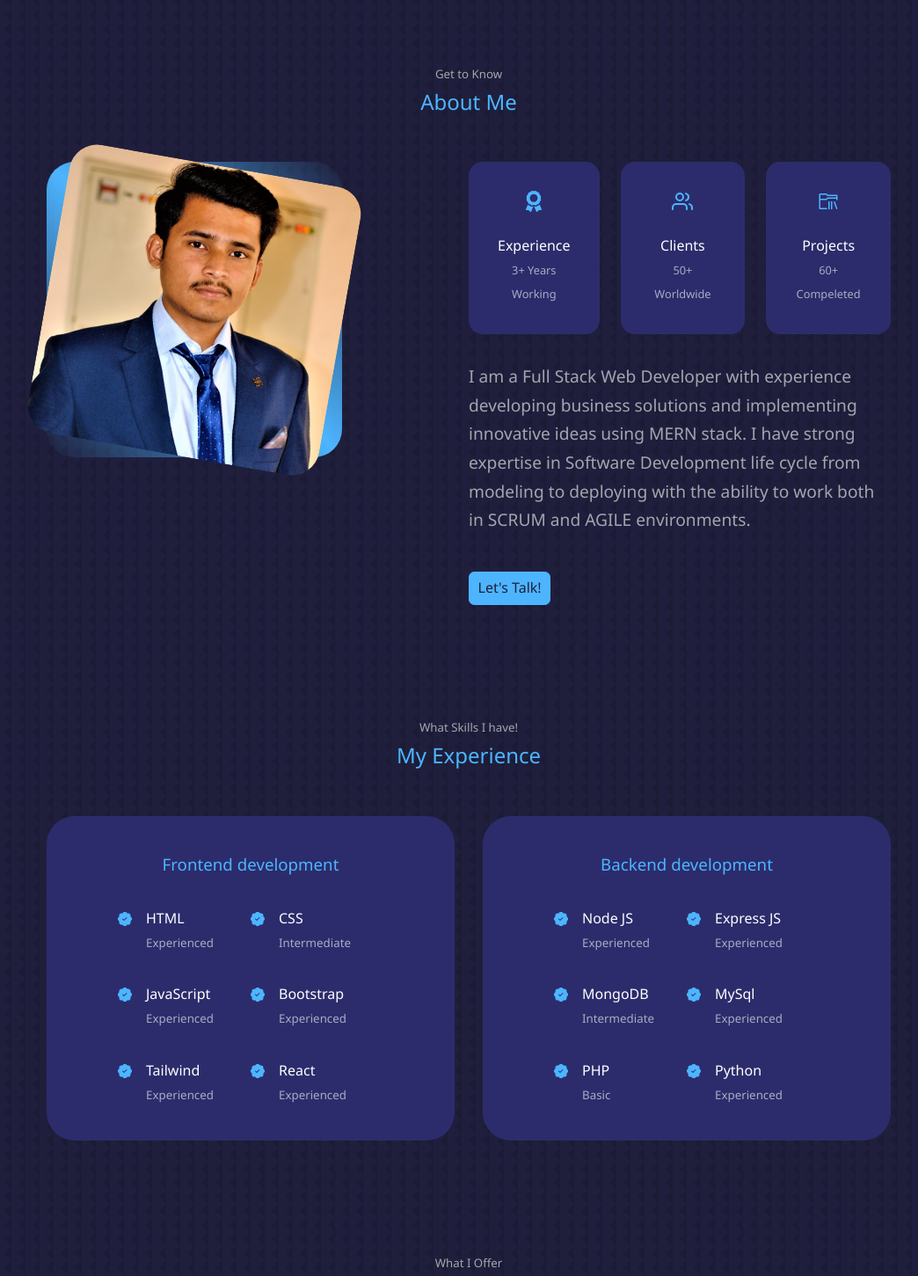
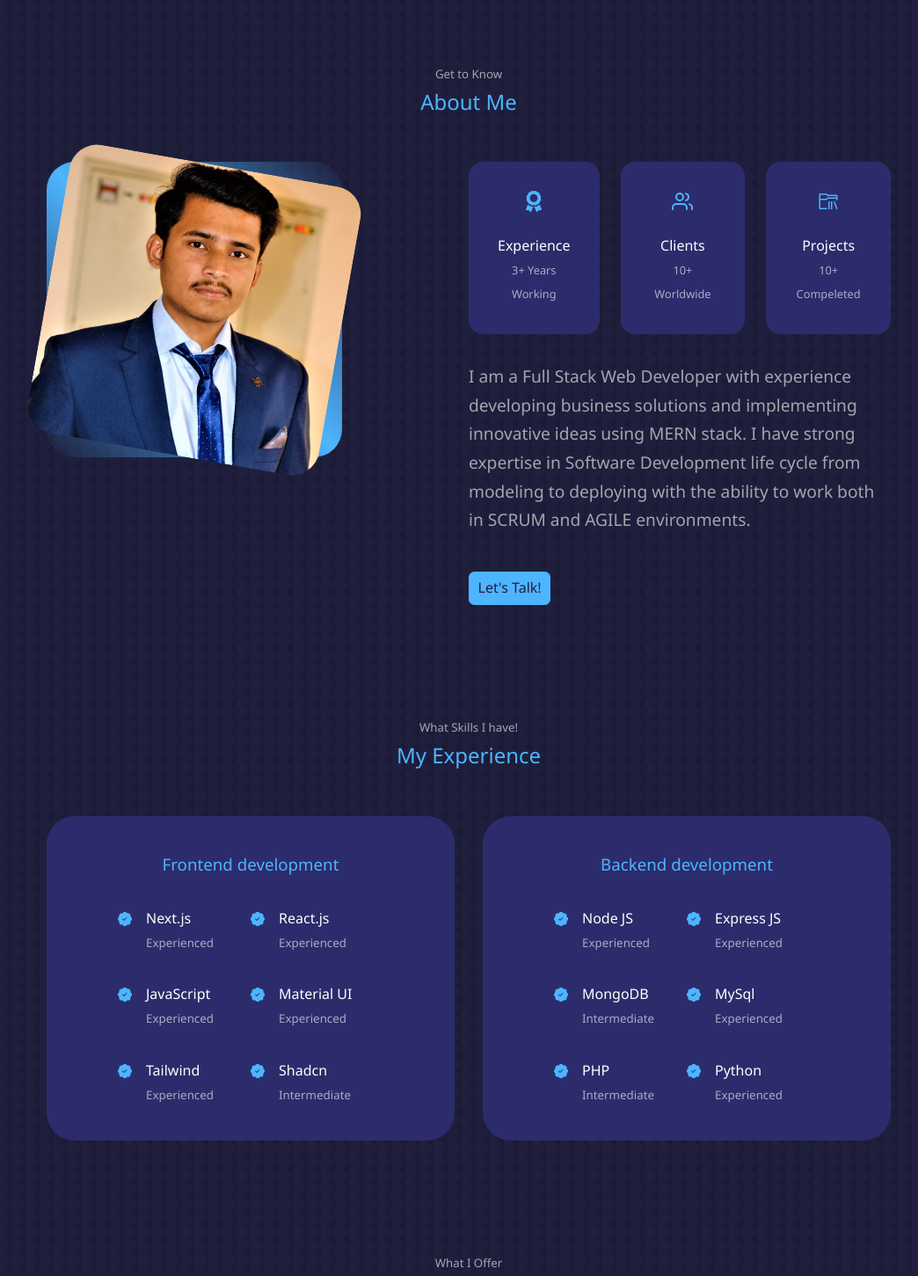
Before and after one commit to myameen123/MyPortfolio, a React (Create React App) app: page / in a window 1280 px wide. Shown: the part 855-2306 px from the top of the page at 88% size, without its empty margins (107-1151 px from the left). Built offline with nearby package versions, Linux system fonts and the light colour scheme.

Commit message:
update some states

```diff
--- a/src/components/About/About.jsx
+++ b/src/components/About/About.jsx
@@ -26,13 +26,13 @@ export default function About() {
             <article className="about__card">
               <FiUsers className="about__icon" />
               <h5>Clients</h5>
-              <small>50+ Worldwide</small>
+              <small>10+ Worldwide</small>
             </article>
 
             <article className="about__card">
               <VscFolderLibrary className="about__icon" />
               <h5>Projects</h5>
-              <small>60+ Compeleted</small>
+              <small>10+ Compeleted</small>
             </article>
           </div>
           <p>
--- a/src/components/Experience/Experience.jsx
+++ b/src/components/Experience/Experience.jsx
@@ -13,15 +13,15 @@ export default function Experience() {
             <article className="experience__details">
               <BsPatchCheckFill className="experience__detalis-icon" />
               <div>
-                <h4>HTML</h4>
+                <h4>Next.js</h4>
                 <small className="text-light">Experienced</small>
               </div>{" "}
             </article>
             <article className="experience__details">
               <BsPatchCheckFill className="experience__detalis-icon" />
               <div>
-                <h4>CSS</h4>
-                <small className="text-light">Intermediate</small>
+                <h4>React.js</h4>
+                <small className="text-light">Experienced</small>
               </div>
             </article>
             <article className="experience__details">
@@ -34,7 +34,7 @@ export default function Experience() {
             <article className="experience__details">
               <BsPatchCheckFill className="experience__detalis-icon" />
               <div>
-                <h4>Bootstrap</h4>
+                <h4>Material UI</h4>
                 <small className="text-light">Experienced</small>
               </div>{" "}
             </article>
@@ -48,8 +48,8 @@ export default function Experience() {
             <article className="experience__details">
               <BsPatchCheckFill className="experience__detalis-icon" />
               <div>
-                <h4>React</h4>
-                <small className="text-light">Experienced</small>
+                <h4>Shadcn</h4>
+                <small className="text-light">Intermediate</small>
               </div>{" "}
             </article>
           </div>
@@ -92,7 +92,7 @@ export default function Experience() {
               <BsPatchCheckFill className="experience__detalis-icon" />
               <div>
                 <h4>PHP</h4>
-                <small className="text-light">Basic</small>
+                <small className="text-light">Intermediate</small>
               </div>{" "}
             </article>
 
```
